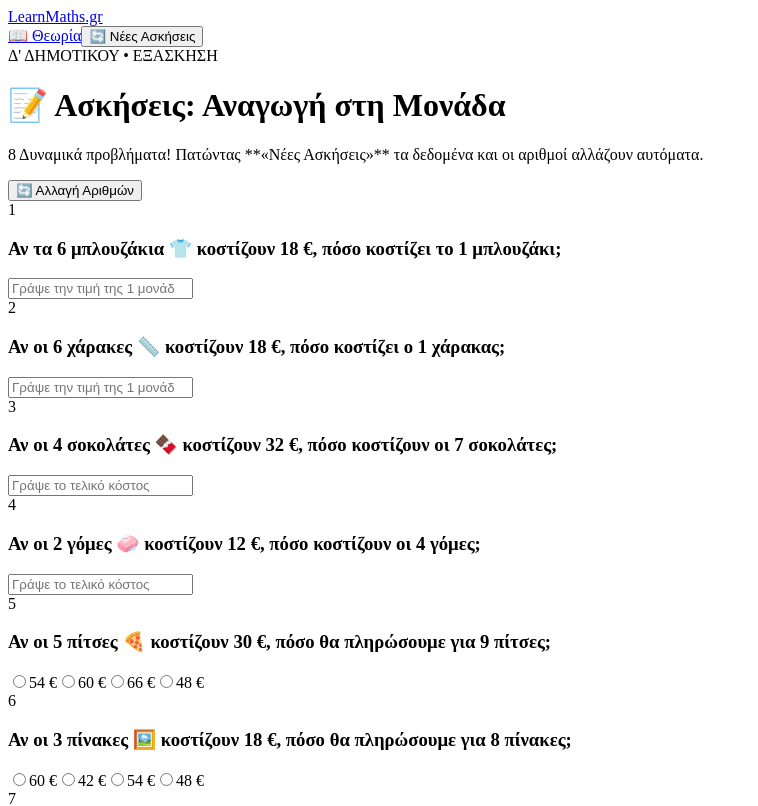
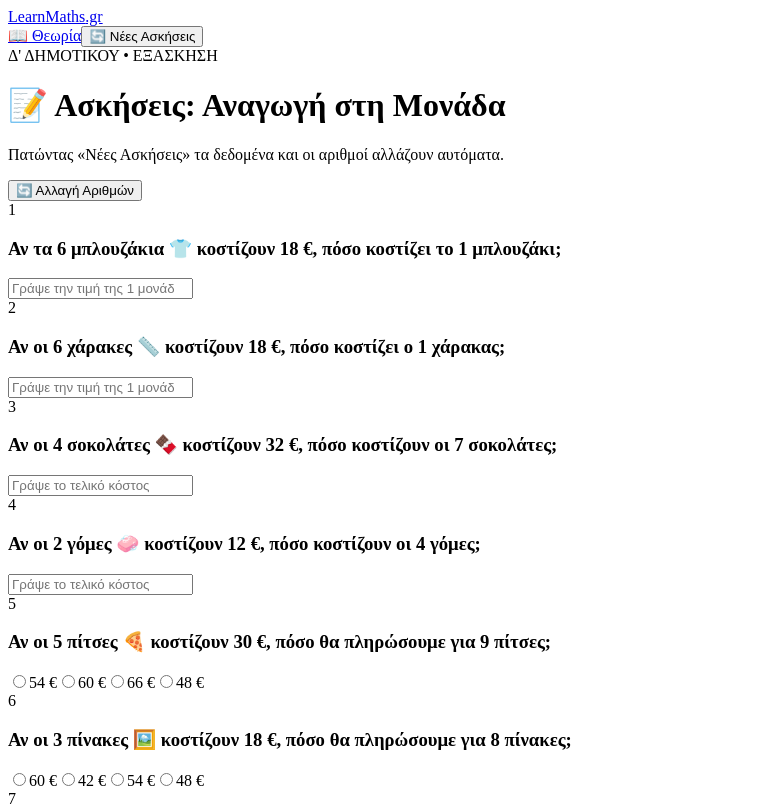
Before and after one commit to gkrimpas-lab/learn-maths-2026, a Next.js app: page /d-dimotikou/23-anagogi-monada-ask in a window 1280 px wide. Shown: the top 806 px of the page, without its empty margins (0-758 px from the left). Built offline with nearby package versions, Linux system fonts and the light colour scheme.

Commit message:
Update 23-anagogi-monada-ask.js

```diff
--- a/pages/d-dimotikou/23-anagogi-monada-ask.js
+++ b/pages/d-dimotikou/23-anagogi-monada-ask.js
@@ -326,7 +326,7 @@ export default function AnagogiMonadaAskPage() {
                 📝 Ασκήσεις: Αναγωγή στη Μονάδα
               </h1>
               <p className="text-amber-100 text-sm md:text-base mt-1">
-                8 Δυναμικά προβλήματα! Πατώντας **«Νέες Ασκήσεις»** τα δεδομένα και οι αριθμοί αλλάζουν αυτόματα.
+                Πατώντας «Νέες Ασκήσεις» τα δεδομένα και οι αριθμοί αλλάζουν αυτόματα.
               </p>
             </div>
 
```
